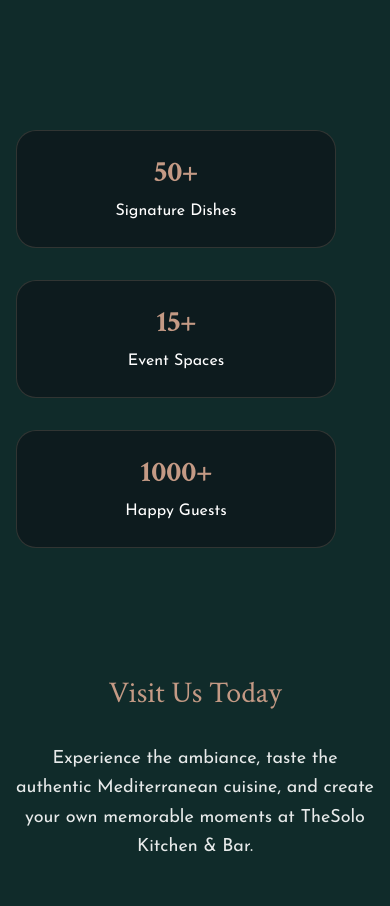
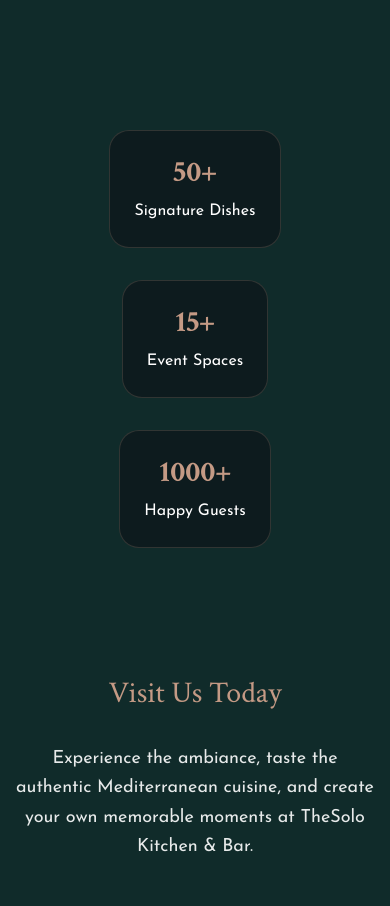
Before and after one commit to thesoloukweb/thesolo, an Astro site: page /gallery in a window 390 px wide. Shown: the part 7600-8506 px from the top of the page. Built offline with nearby package versions, Linux system fonts and the light colour scheme; Astro itself is replaced by a stand-in of ours.

Commit message:
Fix mobile alignment of gallery statistics cards to center vertically

```diff
--- a/src/pages/gallery.astro
+++ b/src/pages/gallery.astro
@@ -801,7 +801,7 @@ import Footer from '@/components/Footer.astro';
     <!-- Gallery Statistics -->
     <section class="section-padding bg-brand-dark">
       <div class="container-custom">
-        <div class="flex justify-center gap-8 flex-col sm:flex-row">
+        <div class="flex justify-center items-center gap-8 flex-col sm:flex-row">
           <div class="bg-brand-dark-card rounded-xl p-6 border border-brand-gold/20 flex-1 max-w-xs text-center">
             <div class="font-crimson text-3xl lg:text-4xl text-brand-gold font-bold mb-2">50+</div>
             <div class="font-josefin text-white">Signature Dishes</div>
```
